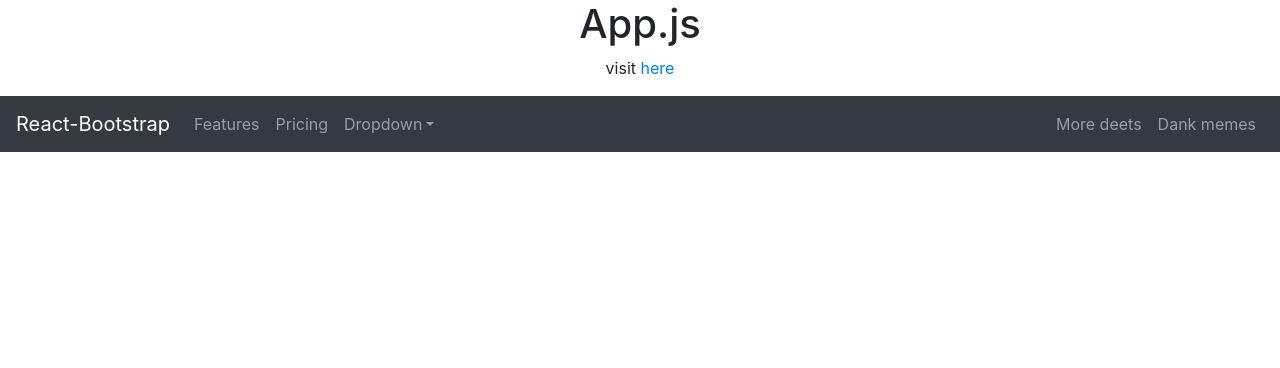
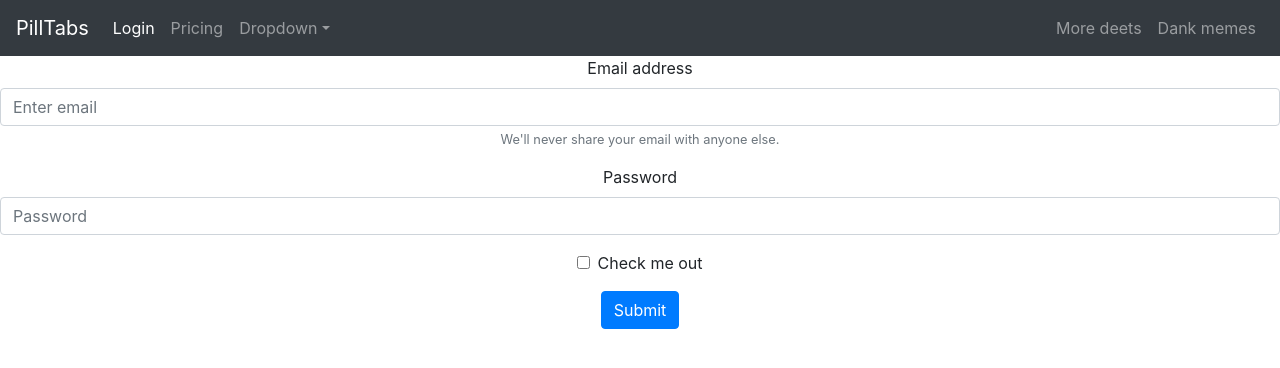
Before and after one commit to raza23/wholeSale, a React (Create React App) app in the folder frontend_pilltabs/reg_react/: page /login in a window 1280 px wide. Shown: the top 368 px of the page. Built offline with nearby package versions, Linux system fonts and the light colour scheme.

Commit message:
got login

```diff
--- a/frontend_pilltabs/reg_react/package.json
+++ b/frontend_pilltabs/reg_react/package.json
@@ -11,7 +11,9 @@
     "react-bootstrap": "^1.3.0",
     "react-dom": "^16.13.1",
     "react-router-dom": "^5.2.0",
-    "react-scripts": "3.4.3"
+    "react-scripts": "3.4.3",
+    "react-social-login-buttons": "^3.1.0",
+    "reactstrap": "^8.5.1"
   },
   "scripts": {
     "start": "react-scripts start",
--- a/frontend_pilltabs/reg_react/src/App.js
+++ b/frontend_pilltabs/reg_react/src/App.js
@@ -1,17 +1,25 @@
 import React from "react";
+import {
+  BrowserRouter as Router,
+  Switch,
+  Route,
+  Redirect
+} from "react-router-dom";
+
 import Navbar from "./NavBar";
+import Login from "./login";
+
 import "./App.css";
 
 function App() {
   return (
-    <div className="App">
-      <h1> App.js</h1>
-      <p>
-        {" "}
-        visit <a href="#anchor">here</a>{" "}
-      </p>
-      <Navbar />
-    </div>
+    <Router>
+      <div className="App">
+        {/* <h1> App.js</h1> */}
+        <Navbar />
+        <Route path="/login" component={Login} />
+      </div>
+    </Router>
   );
 }
 
--- a/frontend_pilltabs/reg_react/src/NavBar.js
+++ b/frontend_pilltabs/reg_react/src/NavBar.js
@@ -12,14 +12,16 @@
         variant="dark"
       >
         <ReactBootStrap.Navbar.Brand href="#home">
-          React-Bootstrap
+          PillTabs
         </ReactBootStrap.Navbar.Brand>
         <ReactBootStrap.Navbar.Toggle aria-controls="responsive-navbar-nav" />
         <ReactBootStrap.Navbar.Collapse id="responsive-navbar-nav">
           <ReactBootStrap.Nav className="mr-auto">
-            <ReactBootStrap.Nav.Link href="#features">
-              Features
-            </ReactBootStrap.Nav.Link>
+            <NavLink exact to="/login">
+              <ReactBootStrap.Nav.Link href="#features">
+                Login
+              </ReactBootStrap.Nav.Link>
+            </NavLink>
             <ReactBootStrap.Nav.Link href="#pricing">
               Pricing
             </ReactBootStrap.Nav.Link>
--- /dev/null
+++ b/frontend_pilltabs/reg_react/src/login.js
@@ -0,0 +1,33 @@
+import React from "react";
+import * as ReactBootStrap from "react-bootstrap";
+
+import "./App.css";
+
+function Login() {
+  return (
+    <div className="App">
+      <ReactBootStrap.Form>
+        <ReactBootStrap.Form.Group controlId="formBasicEmail">
+          <ReactBootStrap.Form.Label>Email address</ReactBootStrap.Form.Label>
+          <ReactBootStrap.Form.Control type="email" placeholder="Enter email" />
+          <ReactBootStrap.Form.Text className="text-muted">
+            We'll never share your email with anyone else.
+          </ReactBootStrap.Form.Text>
+        </ReactBootStrap.Form.Group>
+
+        <ReactBootStrap.Form.Group controlId="formBasicPassword">
+          <ReactBootStrap.Form.Label>Password</ReactBootStrap.Form.Label>
+          <ReactBootStrap.Form.Control type="password" placeholder="Password" />
+        </ReactBootStrap.Form.Group>
+        <ReactBootStrap.Form.Group controlId="formBasicCheckbox">
+          <ReactBootStrap.Form.Check type="checkbox" label="Check me out" />
+        </ReactBootStrap.Form.Group>
+        <ReactBootStrap.Button variant="primary" type="submit">
+          Submit
+        </ReactBootStrap.Button>
+      </ReactBootStrap.Form>
+    </div>
+  );
+}
+
+export default Login;
```
Also changed, not shown: 1 other file (tests, documents, lock files or other folders).
